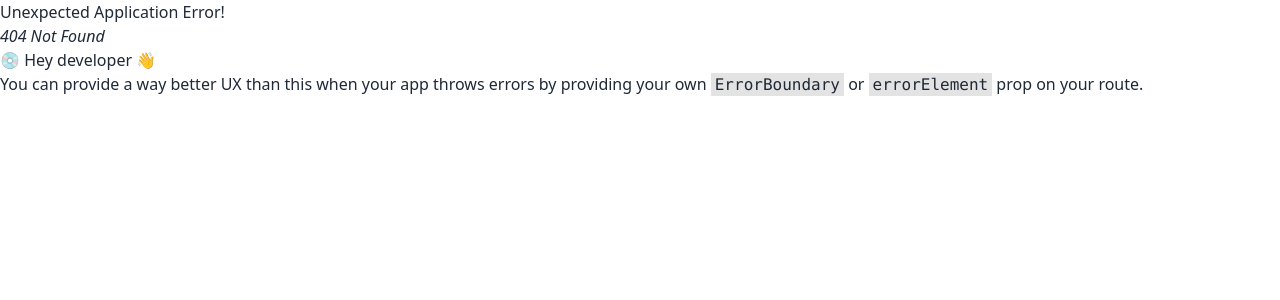
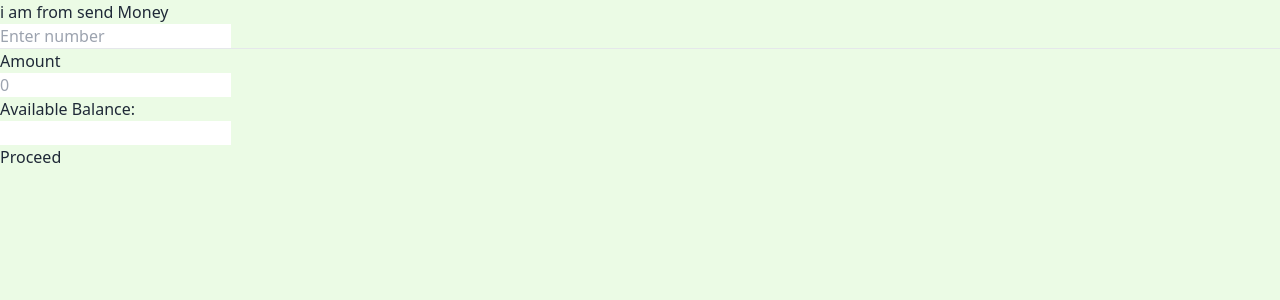
Before and after one commit to FojleTuhin/Mobile_Financial_Service, a React (Vite) app: page /dashboard/sendMoney in a window 1280 px wide. Before the commit this address had no page. Shown: the top 300 px of the page. Built offline with nearby package versions, Linux system fonts and the light colour scheme.

Commit message:
add send money ui

```diff
--- a/src/dashboard/DashboardHome.jsx
+++ b/src/dashboard/DashboardHome.jsx
@@ -30,24 +30,32 @@ const DashboardHome = () => {
                                 <p className="text-center mt-5 text-xl">Balance: {userRole?.balance}</p>
                             </div>
                             <div className="bg-white flex justify-between mt-10 p-8 rounded-t-2xl">
+                                <Link to='/dashboard/sendMoney'>
                                     <div className="flex flex-col items-center">
                                         <GiPayMoney className="text-3xl" />
                                         <p>Send Money</p>
                                     </div>
+                                </Link>
+                                <Link>
                                     <div className="flex flex-col items-center">
                                         <GiTakeMyMoney className="text-3xl" />
                                         <p>Cash out</p>
                                     </div>
+                                </Link>
+                                <Link>
                                     <div className="flex flex-col items-center">
                                         <GiReceiveMoney className="text-3xl" />
                                         <p>Cash in</p>
                                     </div>
+                                </Link>
                             </div>
                             <div className="flex justify-center bg-white pb-8">
+                                <Link>
                                     <div className="flex flex-col items-center">
                                         <GiMoneyStack className="text-3xl" />
                                         <p>Transaction</p>
                                     </div>
+                                </Link>
                             </div>
                         </div>
                     }
--- /dev/null
+++ b/src/dashboard/regularUser/SendMoney.jsx
@@ -0,0 +1,37 @@
+
+const SendMoney = () => {
+
+    const handleSendMoney = (e) =>{
+        e.preventDefault();
+
+
+    }
+    return (
+        <div>
+            i am from send Money
+
+
+            <form onSubmit={handleSendMoney}>
+                <input type="text" name="number" id="number" placeholder="Enter number"/>
+
+                <hr />
+
+                <p>Amount</p>
+
+                <input type="number" name="money" placeholder="0" />
+
+                <p>Available Balance: </p>
+
+
+
+
+                <input type="password" name="password" />
+                <br />
+                <button type="submit">Proceed</button>
+
+            </form>
+        </div>
+    );
+};
+
+export default SendMoney;
--- a/src/main.jsx
+++ b/src/main.jsx
@@ -15,6 +15,7 @@ import Provider from './provider/Provider';
 import { QueryClient, QueryClientProvider } from '@tanstack/react-query';
 import UserManagement from './dashboard/adminRoute/UserManagement';
 import DashboardHome from './dashboard/DashboardHome';
+import SendMoney from './dashboard/regularUser/SendMoney';
 
 
 const router = createBrowserRouter([
@@ -48,6 +49,10 @@ const router = createBrowserRouter([
       {
         path:'userManagement',
         element:<UserManagement></UserManagement>
+      },
+      {
+        path:'sendMoney',
+        element:<SendMoney></SendMoney>
       }
     ]
   }
```
Lines whose indentation alone changed are shown as unchanged.
